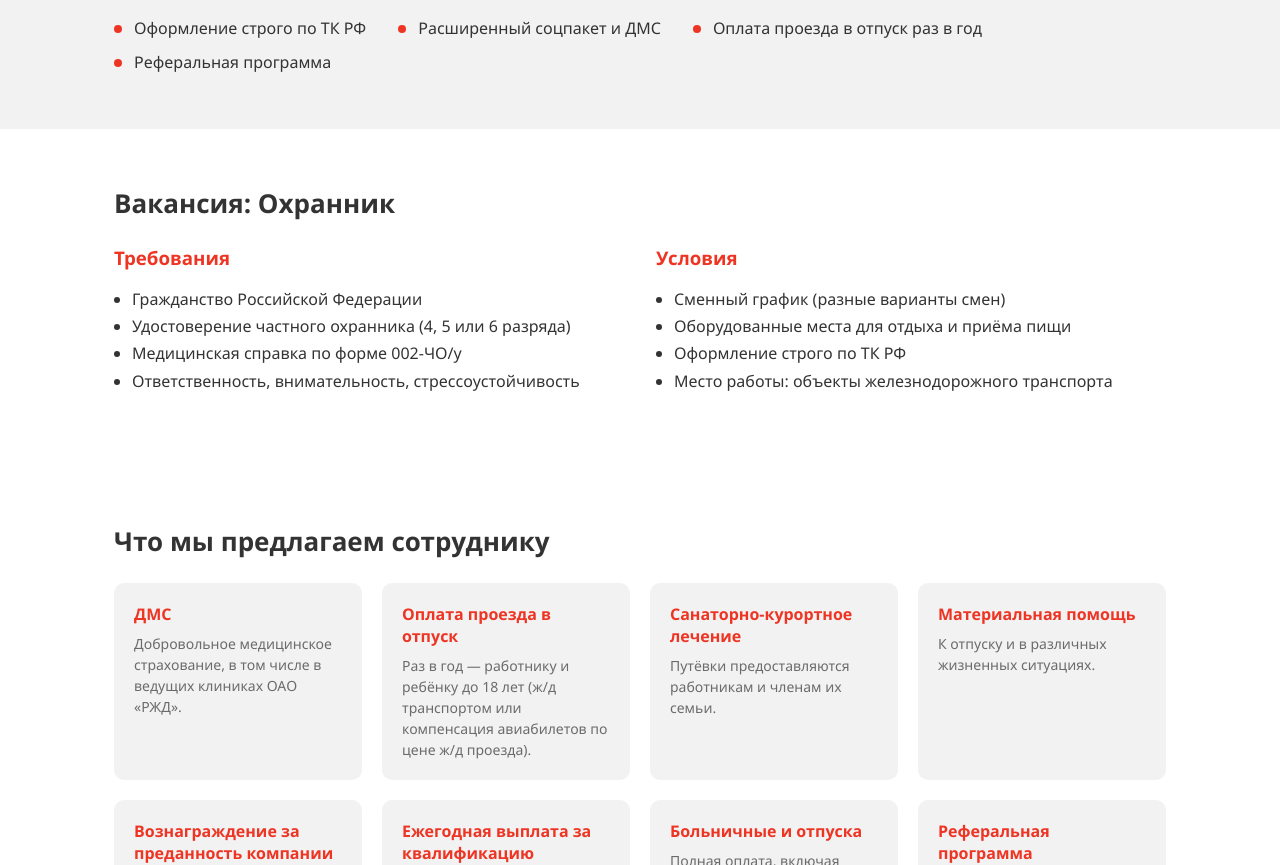
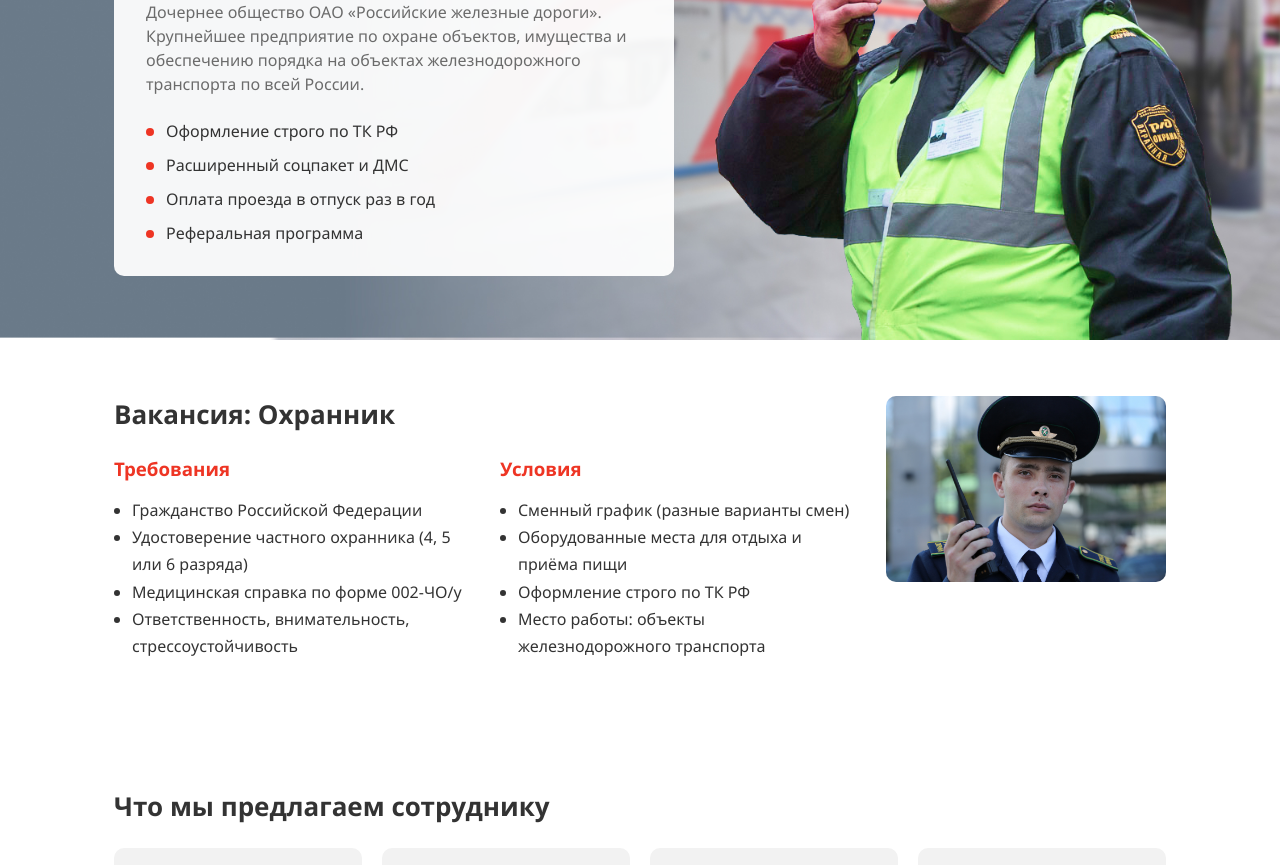
Before and after one commit to bav56172-svg/rzd-ohrana-podbor, a plain HTML site: page index.html in a window 1280 px wide. Shown: the part 269-1134 px from the top of the page. Drawn offline with Linux system fonts and the light colour scheme.

Commit message:
[agent] add: фото с официального сайта rzd-ohrana.ru (hero-фон, портрет охранника в блоке вакансии — тот же снимок, что на оригинале для набора)
Co-Authored-By: Claude Sonnet 5 <noreply@anthropic.com>

```diff
--- a/index.html
+++ b/index.html
@@ -30,8 +30,9 @@
   </header>
 
   <!-- О компании -->
-  <section id="about" class="about">
+  <section id="about" class="about" style="background-image: url('assets/hero-guard-train.jpg');">
     <div class="container">
+      <div class="about__box">
         <h1>Набор охранников в ООО «ОП «РЖД-ОХРАНА»</h1>
         <p class="about__lead">
           Дочернее общество ОАО «Российские железные дороги». Крупнейшее
@@ -45,13 +46,15 @@
           <li>Реферальная программа</li>
         </ul>
       </div>
+    </div>
   </section>
 
   <!-- Вакансия -->
   <section id="vacancy" class="vacancy">
     <div class="container">
+      <div class="vacancy__top">
+        <div class="vacancy__intro">
           <h2>Вакансия: Охранник</h2>
-
           <div class="vacancy__grid">
             <div class="vacancy__block">
               <h3>Требования</h3>
@@ -71,6 +74,9 @@
                 <li>Место работы: объекты железнодорожного транспорта</li>
               </ul>
             </div>
+          </div>
+        </div>
+        <img src="assets/vacancy-guard-portrait.jpg" alt="Охранник ООО «ОП «РЖД-ОХРАНА»" class="vacancy__photo">
       </div>
     </div>
   </section>
--- a/style.css
+++ b/style.css
@@ -92,17 +92,26 @@ body {
 
 /* О компании */
 .about {
-  background: var(--rzd-grey);
-  padding: 56px 0;
+  background-color: var(--rzd-dark);
+  background-size: cover;
+  background-position: center right;
+  background-repeat: no-repeat;
+  padding: 64px 0;
+}
+
+.about__box {
+  max-width: 560px;
+  background: rgba(255, 255, 255, 0.94);
+  border-radius: var(--rzd-radius);
+  padding: 32px;
 }
 
 .about h1 {
-  font-size: 32px;
+  font-size: 30px;
   margin: 0 0 16px;
 }
 
 .about__lead {
-  max-width: 640px;
   color: var(--rzd-grey-dark);
   line-height: 1.5;
 }
@@ -142,10 +151,35 @@ body {
   margin: 0 0 24px;
 }
 
+.vacancy__top {
+  display: grid;
+  grid-template-columns: 1fr 280px;
+  gap: 32px;
+  align-items: start;
+}
+
+.vacancy__photo {
+  width: 100%;
+  border-radius: var(--rzd-radius);
+  object-fit: cover;
+  max-height: 360px;
+}
+
 .vacancy__grid {
   display: grid;
   grid-template-columns: 1fr 1fr;
   gap: 32px;
+}
+
+@media (max-width: 800px) {
+  .vacancy__top {
+    grid-template-columns: 1fr;
+  }
+
+  .vacancy__photo {
+    order: -1;
+    max-height: 260px;
+  }
 }
 
 .vacancy__block h3 {
```
Also changed, not shown: assets/hero-guard-train.jpg (added), assets/vacancy-guard-portrait.jpg (added). Lines whose indentation alone changed are shown as unchanged.
